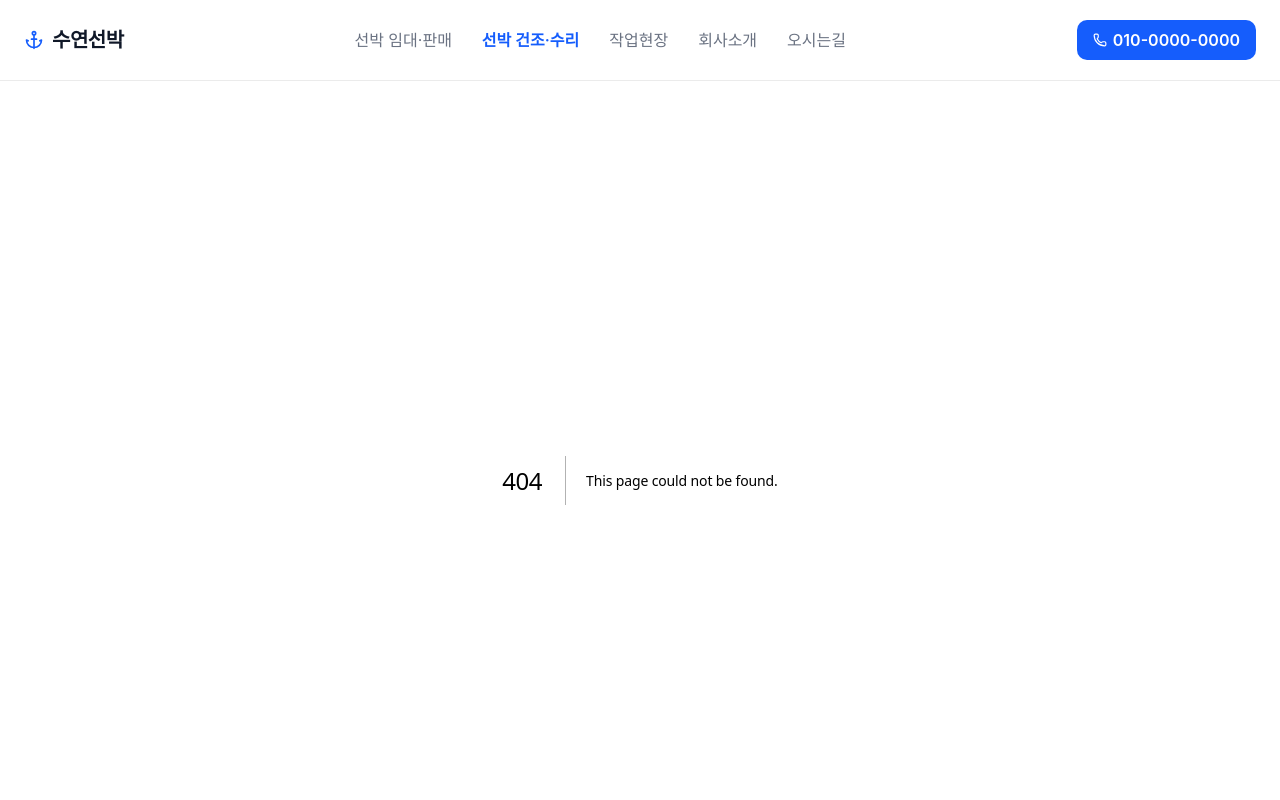
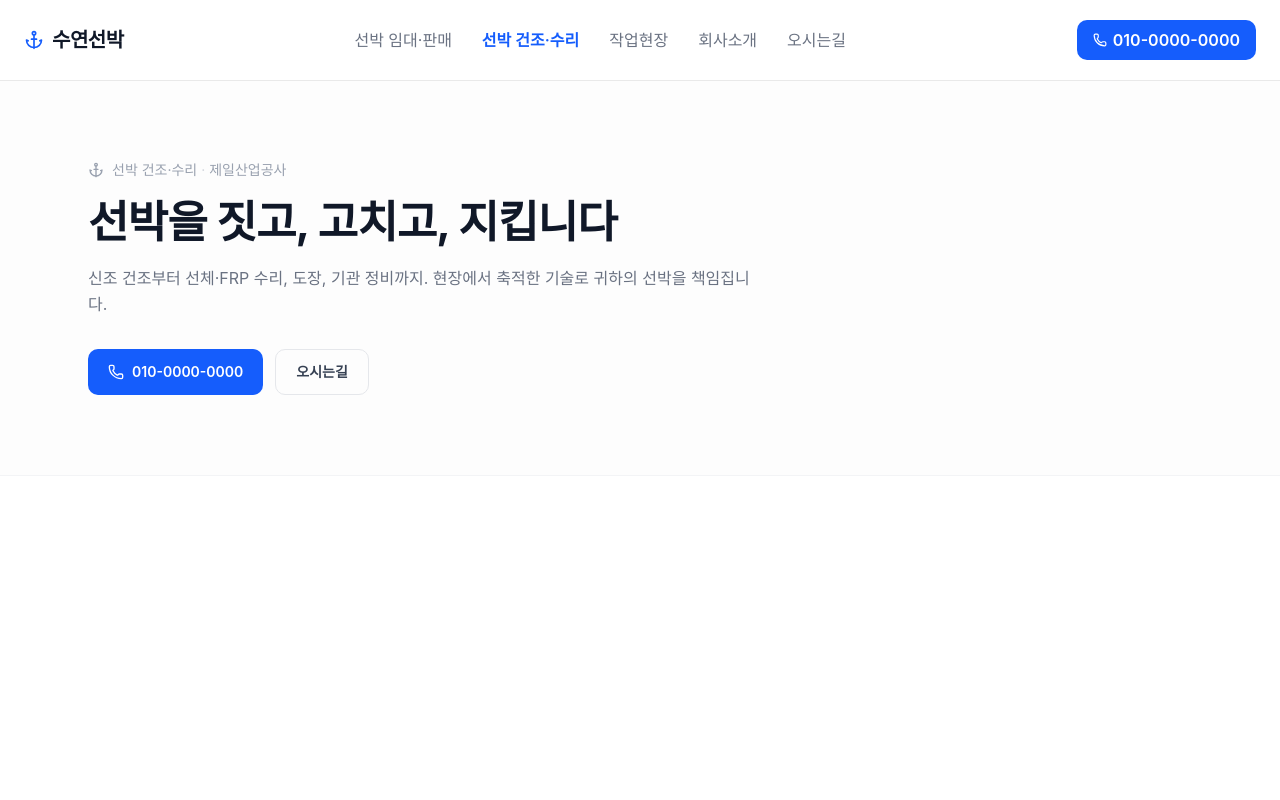
Before and after one commit to b-hyoung/sunbk, a Next.js app: page /shipyard in a window 1280 px wide. Before the commit this address had no page. Shown: the top 800 px of the page. Built offline with nearby package versions, Linux system fonts and the light colour scheme.

Commit message:
feat(shipyard): 제일산업공사 Hero 스켈레톤
Co-Authored-By: Claude Sonnet 4.6 <noreply@anthropic.com>

```diff
--- /dev/null
+++ b/app/shipyard/page.tsx
@@ -0,0 +1,45 @@
+import type { Metadata } from "next";
+import Link from "next/link";
+import { Phone, Anchor } from "lucide-react";
+import { COMPANY } from "@/constants/company";
+
+export const metadata: Metadata = {
+  title: "선박 건조·수리",
+  description: "선체·FRP 수리, 도장, 기관 정비, 신조 건조. 제일산업공사에서 제공하는 선박 건조·수리 전문 서비스.",
+};
+
+export default function ShipyardPage() {
+  return (
+    <div className="bg-white min-h-screen">
+      {/* ── Hero ── */}
+      <section className="border-b border-gray-100 bg-gray-50/40">
+        <div className="max-w-6xl mx-auto px-4 sm:px-6 py-16 sm:py-20">
+          <div className="inline-flex items-center gap-2 text-sm text-gray-400 mb-4">
+            <Anchor className="w-4 h-4" />
+            <span>선박 건조·수리 <span className="text-gray-300">·</span> 제일산업공사</span>
+          </div>
+          <h1 className="text-gray-900 mb-4">선박을 짓고, 고치고, 지킵니다</h1>
+          <p className="text-gray-500 text-base max-w-2xl leading-relaxed">
+            신조 건조부터 선체·FRP 수리, 도장, 기관 정비까지.
+            현장에서 축적한 기술로 귀하의 선박을 책임집니다.
+          </p>
+          <div className="mt-8 flex flex-wrap gap-3">
+            <a
+              href={`tel:${COMPANY.phone}`}
+              className="inline-flex items-center gap-2 bg-blue-600 hover:bg-blue-700 text-white px-5 py-3 rounded-lg text-sm font-semibold transition-colors"
+            >
+              <Phone className="w-4 h-4" />
+              {COMPANY.phone}
+            </a>
+            <Link
+              href="/contact"
+              className="inline-flex items-center gap-2 border border-gray-200 hover:border-gray-300 text-gray-700 px-5 py-3 rounded-lg text-sm font-semibold transition-colors"
+            >
+              오시는길
+            </Link>
+          </div>
+        </div>
+      </section>
+    </div>
+  );
+}
```
